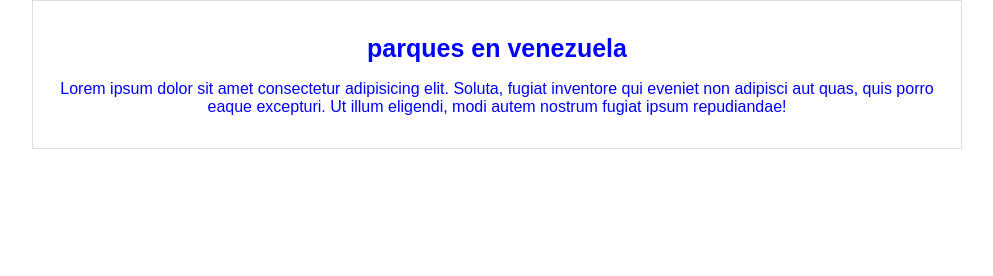
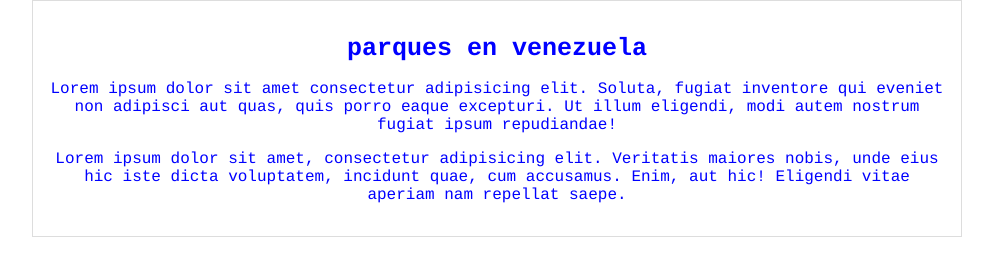
Before and after one commit to yeiferson100/primera-practica-con-git, a plain HTML site: page index.html in a window 1280 px wide. Shown: the whole page, without its empty margins (143-1136 px from the left). Drawn offline with Linux system fonts and the light colour scheme.

Commit message:
mejor tipografia en la letra

```diff
--- a/index.html
+++ b/index.html
@@ -12,6 +12,7 @@
           <h1>parques en venezuela</h1>
 
           <p>Lorem ipsum dolor sit amet consectetur adipisicing elit. Soluta, fugiat inventore qui eveniet non adipisci aut quas, quis porro eaque excepturi. Ut illum eligendi, modi autem nostrum fugiat ipsum repudiandae!</p>
+          <p>Lorem ipsum dolor sit amet, consectetur adipisicing elit. Veritatis maiores nobis, unde eius hic iste dicta voluptatem, incidunt quae, cum accusamus. Enim, aut hic! Eligendi vitae aperiam nam repellat saepe.</p>
        </div>
     </div>
 </body>
--- a/stely.css
+++ b/stely.css
@@ -2,7 +2,7 @@ body {
     color: blue;
     font-size: 16px;
     text-align: center;
-    font-family: Arial;
+    font-family: Courier;
     padding: 0;
     margin: 0;
 }
```
